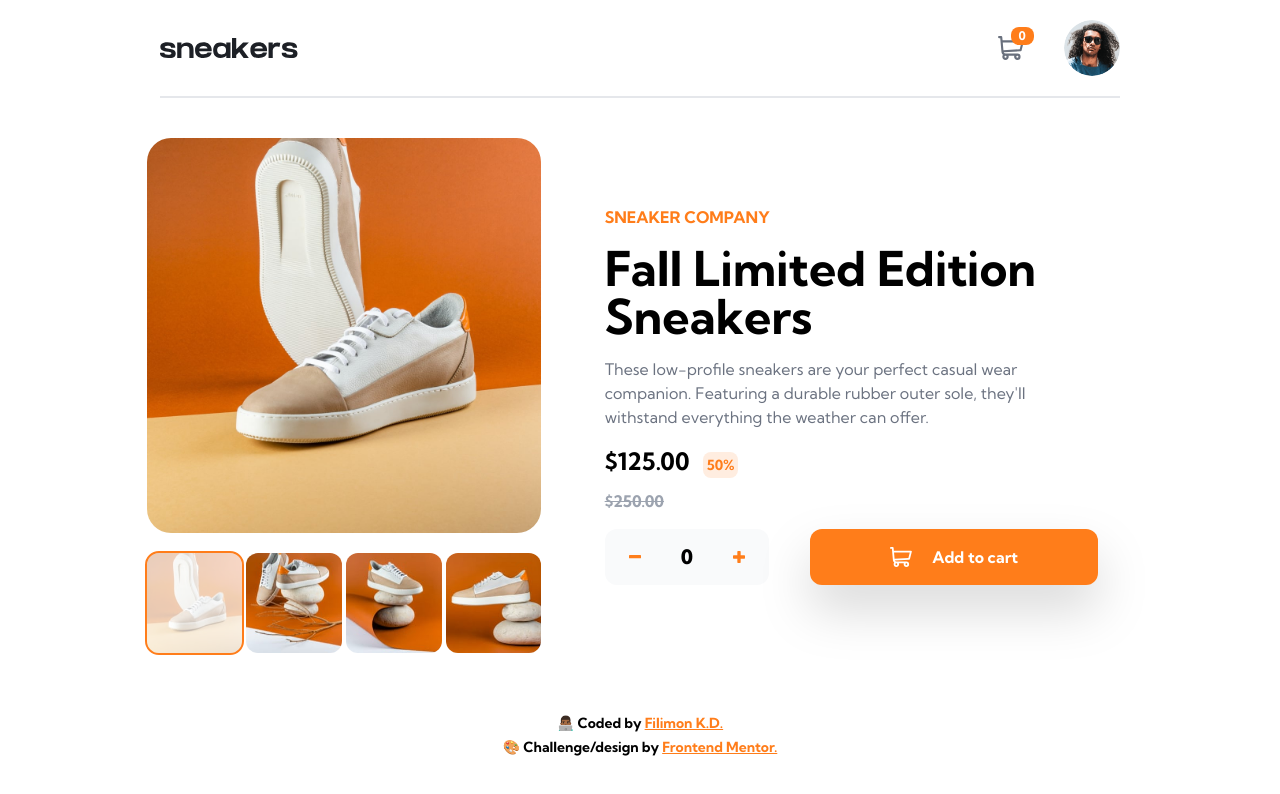
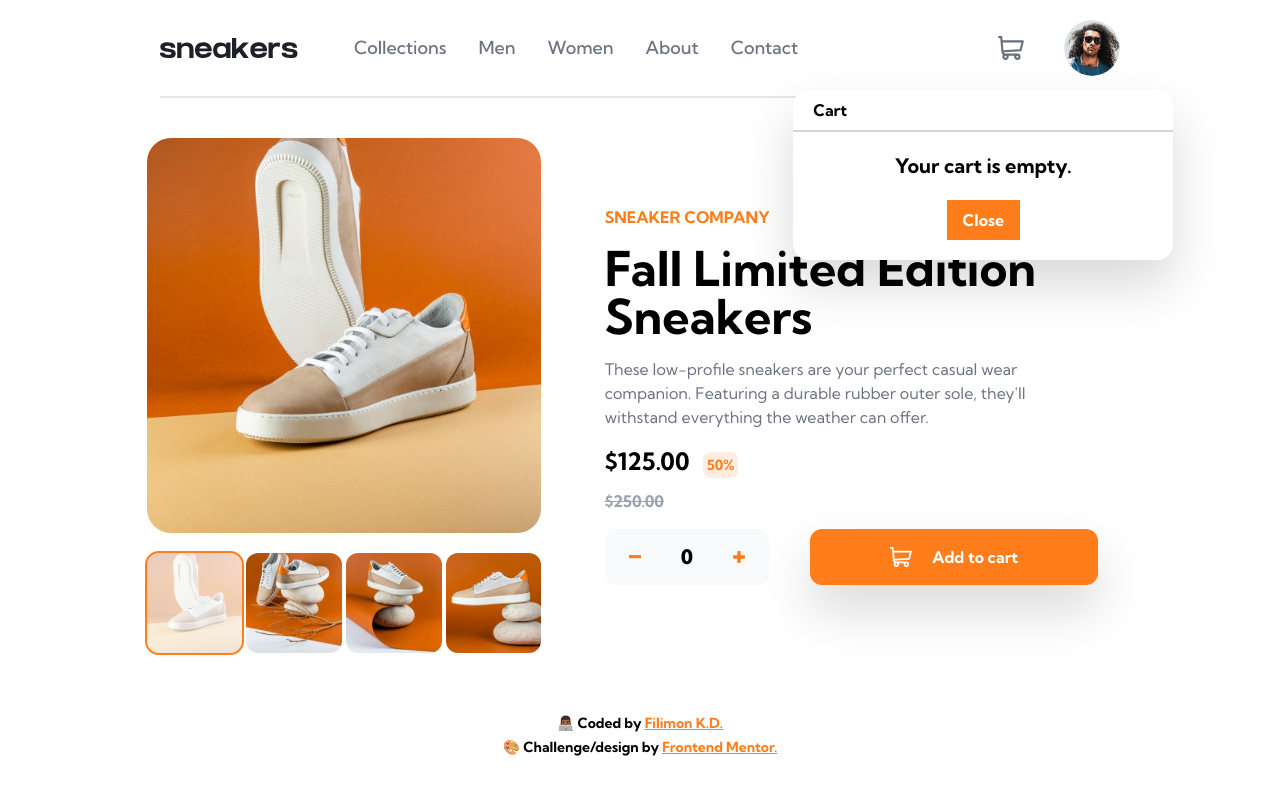
Before and after one commit to filimonkd/sneakers-e-commerce-telegram-bot-website, a Vue app: page / in a window 1280 px wide. Both pictures are taken after a click on the picture 1010 px from the left and 48 px from the top of the page. Shown: the top 794 px of the page. Built offline with nearby package versions, Linux system fonts and the light colour scheme.

Commit message:
update header

```diff
--- a/src/components/Header/Header.vue
+++ b/src/components/Header/Header.vue
@@ -1,76 +1,124 @@
 <template>
-    <header class=" mx-auto py-3 lg:py-5 flex justify-between items-center md:border-b-2 md:border-gray-200">
-
-
-        <!-- <BgOverlay/> -->
+  <header class="mx-auto py-3 lg:py-5 flex justify-between items-center md:border-b-2 md:border-gray-200">
+    <BgOverlay v-if="this.$store.state.showNav"/>
 
     <!--  dektop nav/ sneakers logo  -->
     <div class="flex gap-x-5 md:gap-x-14 items-center">
-            <img src="../../images/icon-menu.svg" alt="hamburger" class="lg:hidden cursor-pointer" onClick={showNav} />
+      <img src="../../images/icon-menu.svg" alt="hamburger" class="lg:hidden cursor-pointer" @click="this.$store.state.showNav = !this.$store.state.showNav" />
       <img src="../../images/logo.svg" alt="logo" />
 
       <!-- desktop nav / link lists  -->
-            <!-- <nav class="flex lg:flex  gap-x-8 items-center text-gray-500 text-lg font-medium">
-            <a href="#" class="relative after:content-[''] after:block after:h-[5px] after:w-0 after:bg-[#ff7d1a] after:transition-all after:duration-300 hover:after:w-full after:mt-8 after:absolute" >
+      <nav class="hidden  lg:flex gap-x-8 items-center text-gray-500 text-lg font-medium">
+            <a href="#" class="relative after:content-[''] after:block after:h-[5px] after:w-0 after:bg-[#ff7d1a] after:transition-all after:duration-300 hover:after:w-full after:mt-8 after:absolute" key={linkText.id}>
               Collections
             </a>
-            <a href="#" class="relative after:content-[''] after:block after:h-[5px] after:w-0 after:bg-[#ff7d1a] after:transition-all after:duration-300 hover:after:w-full after:mt-8 after:absolute" >
+            <a href="#" class="relative after:content-[''] after:block after:h-[5px] after:w-0 after:bg-[#ff7d1a] after:transition-all after:duration-300 hover:after:w-full after:mt-8 after:absolute" key={linkText.id}>
               Men
             </a>
-            <a href="#" class="relative after:content-[''] after:block after:h-[5px] after:w-0 after:bg-[#ff7d1a] after:transition-all after:duration-300 hover:after:w-full after:mt-8 after:absolute" >
+            <a href="#" class="relative after:content-[''] after:block after:h-[5px] after:w-0 after:bg-[#ff7d1a] after:transition-all after:duration-300 hover:after:w-full after:mt-8 after:absolute" key={linkText.id}>
               Women
             </a>
-            <a href="#" class="relative after:content-[''] after:block after:h-[5px] after:w-0 after:bg-[#ff7d1a] after:transition-all after:duration-300 hover:after:w-full after:mt-8 after:absolute" >
+            <a href="#" class="relative after:content-[''] after:block after:h-[5px] after:w-0 after:bg-[#ff7d1a] after:transition-all after:duration-300 hover:after:w-full after:mt-8 after:absolute" key={linkText.id}>
               About
             </a>
-            <a href="#" class="relative after:content-[''] after:block after:h-[5px] after:w-0 after:bg-[#ff7d1a] after:transition-all after:duration-300 hover:after:w-full after:mt-8 after:absolute" >
+            <a href="#" class="relative after:content-[''] after:block after:h-[5px] after:w-0 after:bg-[#ff7d1a] after:transition-all after:duration-300 hover:after:w-full after:mt-8 after:absolute" key={linkText.id}>
               Contact
             </a>
-      </nav> -->
+      </nav>
 
       <!--  mobile nav  -->
-            <!-- <nav
-          class=
-            "mobileNav left-[0px] w-[70%] "
-
+      <nav
+          v-if="this.$store.state.showNav"
+          class="mobileNav "
+          :class="this.$store.state.showNav ? 'left-[0px] w-[70%]' : 'left-[-100vw] w-full'"
         >
           <img
             src="../../images/icon-close.svg"
             alt="close"
             class="w-[15px] lg:hidden cursor-pointer"
+            @click="this.$store.state.showNav = !this.$store.state.showNav"
           />
               <a
                 href="#"
                 class="hover:border-b-2 lg:hidden hover:pb-2 duration-100 hover:border-[#ff7d1a]"
+                key={linkText.id}
               >
-                WMen
+              Collections
               </a>
-        </nav> -->
+              <a
+                href="#"
+                class="hover:border-b-2 lg:hidden hover:pb-2 duration-100 hover:border-[#ff7d1a]"
+                key={linkText.id}
+              >
+              Men
+              </a>
+              <a
+                href="#"
+                class="hover:border-b-2 lg:hidden hover:pb-2 duration-100 hover:border-[#ff7d1a]"
+                key={linkText.id}
+              >
+                Women
+              </a>
+              <a
+                href="#"
+                class="hover:border-b-2 lg:hidden hover:pb-2 duration-100 hover:border-[#ff7d1a]"
+                key={linkText.id}
+              >
+              About
+              </a>
+              <a
+                href="#"
+                class="hover:border-b-2 lg:hidden hover:pb-2 duration-100 hover:border-[#ff7d1a]"
+                key={linkText.id}
+              >
+                Contact
+              </a>
+        </nav>
     </div>
-
-
 
     <!--  right  -->
     <div class="flex gap-x-5 md:gap-x-10 items-center relative">
-            <img src="../../images/icon-cart.svg" class="h-6 cursor-pointer" alt="carticon" onClick={showCart} />
+      <img src="../../images/icon-cart.svg" class="h-6 cursor-pointer" alt="carticon" @click="this.$store.state.showCart = !this.$store.state.showCart" />
       <div
+        v-if="addToCartCount != 0"
         class="bg-[#ff7d1a] px-2 text-white rounded-lg text-[12px] font-bold absolute top-[-1px] md:top-[7px] left-[13px]">
-                0
+        {{addToCartCount}}
       </div>
-            <img src="../../images/image-avatar.png"
+      <img :src="avatar"
         class="h-10 md:h-14 cursor-pointer border-[#ff7d1a] hover:border-2 rounded-full" alt="avatar" />
     </div>
+    <Cart v-if="this.$store.state.showCart" />
   </header>
 </template>
 
 <script>
-import BgOverlay from '../UI/BgOverlay.vue'
+
+import avatar from "../../images/image-avatar.png"
+import { mapState, mapMutations } from 'vuex'
+
+import BgOverlay from "../UI/BgOverlay.vue";
+import Cart from "../Cart/Cart.vue";
 export default {
   name: "header1",
-    components:{
-        BgOverlay
+  data() {
+    return {
+      avatar:avatar,
+    };
+  },
+  components: {
+    BgOverlay,
+    Cart,
+  },
+  methods: {
+    ...mapMutations(["showCartHandler"]),
+  },
+  computed: {
+    ...mapState(["addToCartCount","showNav"]),
+    classObject() {
+      if (this.$store.state.showCart == true) return "left-[0px] w-[70%] : left-[-100vw] w-full";
     }
   }
+};
 </script>
 
 <style>
```
Lines whose indentation alone changed are shown as unchanged.
